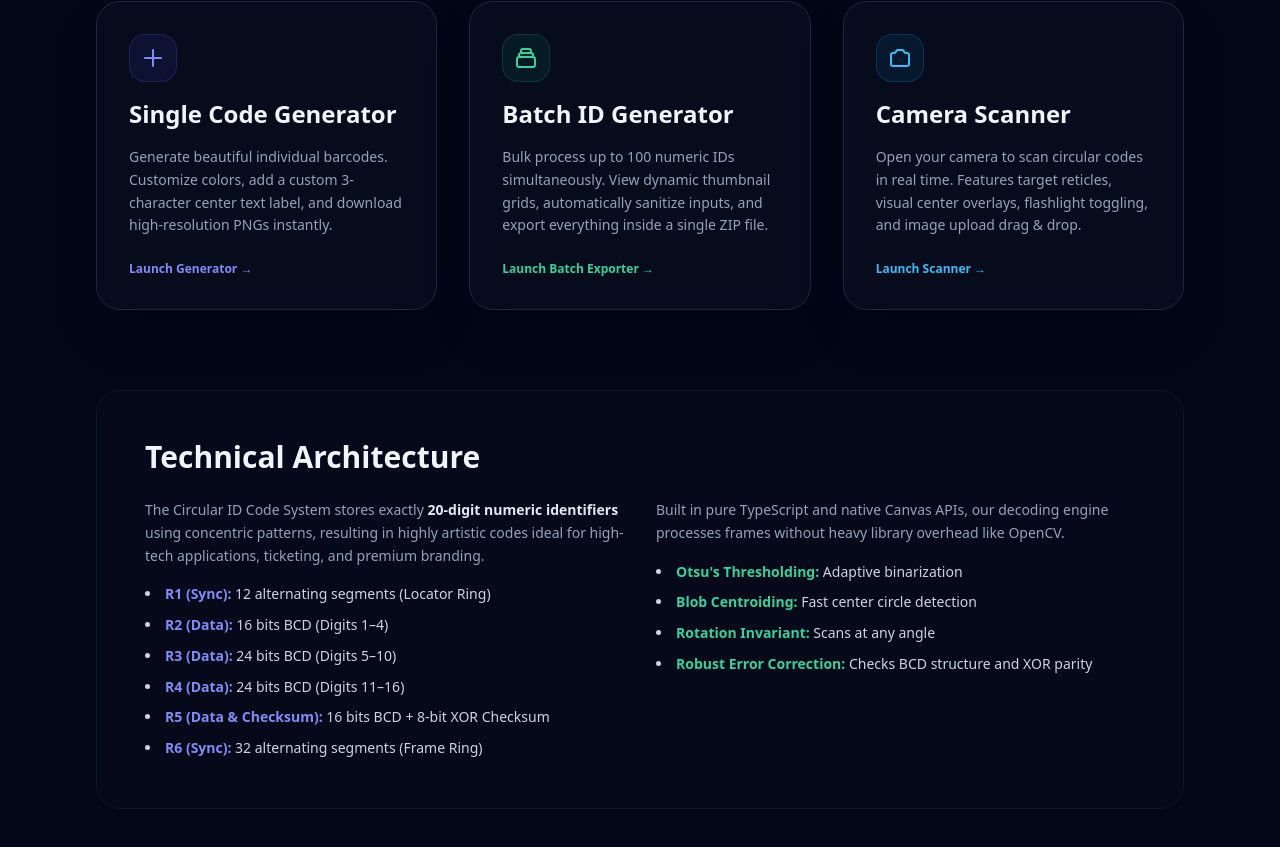
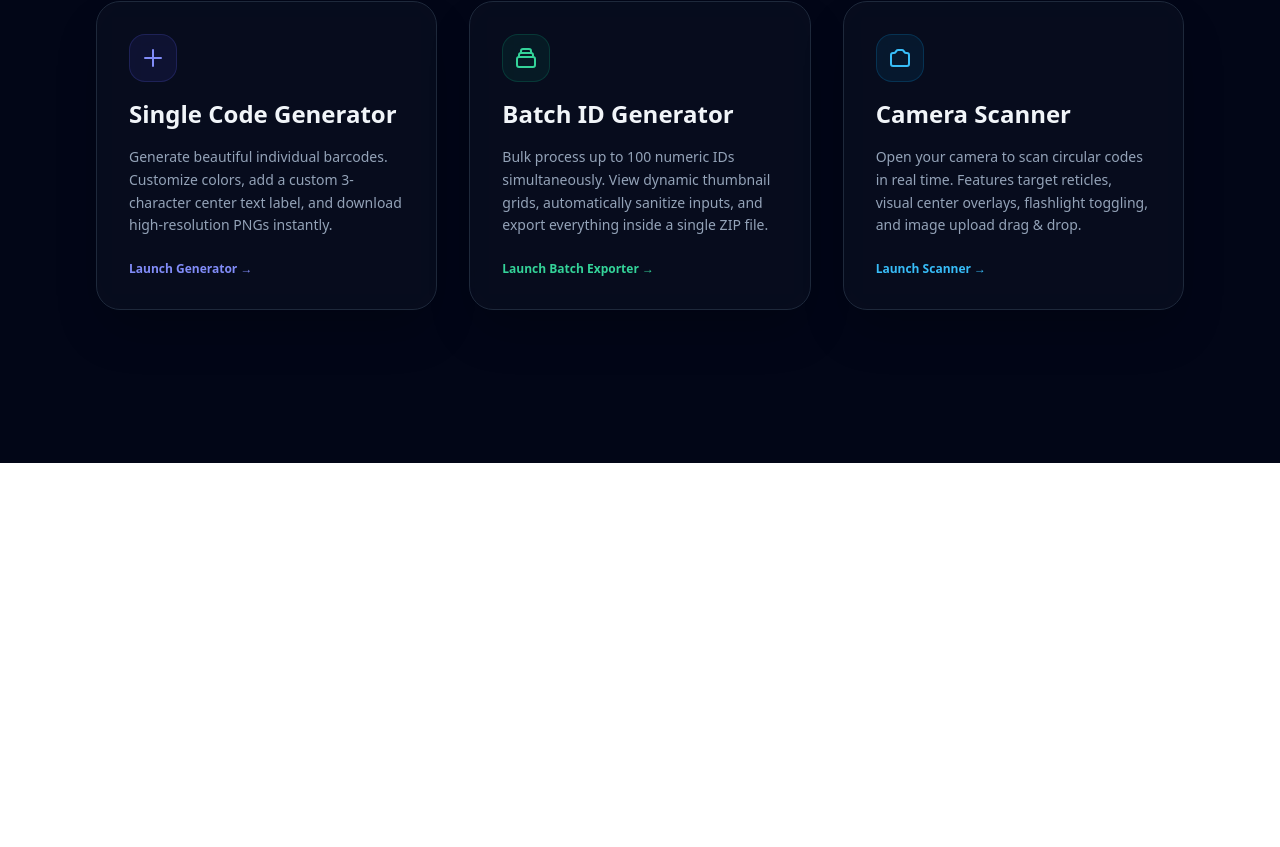
Before and after one commit to developerkunalonline/quanta-qr, a Next.js app in the folder apps/web/: page / in a window 1280 px wide. Shown: the part 337-1184 px from the top of the page. After the commit the page ends 800 px from the top, so only its background shows below. Built offline with nearby package versions, Linux system fonts and the light colour scheme.

Commit message:
design: rename system to Quanta QR and simplify home page layout to present exactly three options with zero clutter

```diff
--- a/apps/web/app/page.tsx
+++ b/apps/web/app/page.tsx
@@ -15,7 +15,7 @@
             Proprietary Barcode Format
           </div>
           <h1 className="text-5xl sm:text-6xl font-extrabold tracking-tight bg-gradient-to-r from-white via-slate-200 to-slate-400 bg-clip-text text-transparent">
-            Circular ID Code System
+            Quanta QR
           </h1>
           <p className="text-lg sm:text-xl text-slate-400 leading-relaxed">
             An advanced, aesthetically stunning concentric ring barcode codec. Fast encoding, high-density storage, error checking, and real-time camera scanning.
@@ -23,7 +23,7 @@
         </header>
 
         {/* Action Modules */}
-        <div className="grid grid-cols-1 md:grid-cols-3 gap-8 mb-20">
+        <div className="grid grid-cols-1 md:grid-cols-3 gap-8">
           {/* Module 1: Single Generator */}
           <Link href="/generate" className="group">
             <div className="h-full bg-slate-900/40 backdrop-blur-xl border border-slate-800 rounded-3xl p-8 hover:border-indigo-500/50 hover:bg-slate-900/60 shadow-2xl transition-all duration-300 flex flex-col justify-between space-y-6">
@@ -90,39 +90,6 @@
             </div>
           </Link>
         </div>
-
-        {/* Technical Specification Section */}
-        <section className="bg-slate-900/20 border border-slate-900 rounded-3xl p-8 sm:p-12 shadow-inner">
-          <h2 className="text-3xl font-bold mb-6 text-slate-100 text-center md:text-left">
-            Technical Architecture
-          </h2>
-          <div className="grid grid-cols-1 md:grid-cols-2 gap-8 text-sm text-slate-400 leading-relaxed">
-            <div className="space-y-4">
-              <p>
-                The Circular ID Code System stores exactly <strong className="text-slate-200">20-digit numeric identifiers</strong> using concentric patterns, resulting in highly artistic codes ideal for high-tech applications, ticketing, and premium branding.
-              </p>
-              <ul className="list-disc list-inside space-y-2 text-slate-300">
-                <li><strong className="text-indigo-400">R1 (Sync):</strong> 12 alternating segments (Locator Ring)</li>
-                <li><strong className="text-indigo-400">R2 (Data):</strong> 16 bits BCD (Digits 1–4)</li>
-                <li><strong className="text-indigo-400">R3 (Data):</strong> 24 bits BCD (Digits 5–10)</li>
-                <li><strong className="text-indigo-400">R4 (Data):</strong> 24 bits BCD (Digits 11–16)</li>
-                <li><strong className="text-indigo-400">R5 (Data & Checksum):</strong> 16 bits BCD + 8-bit XOR Checksum</li>
-                <li><strong className="text-indigo-400">R6 (Sync):</strong> 32 alternating segments (Frame Ring)</li>
-              </ul>
-            </div>
-            <div className="space-y-4">
-              <p>
-                Built in pure TypeScript and native Canvas APIs, our decoding engine processes frames without heavy library overhead like OpenCV.
-              </p>
-              <ul className="list-disc list-inside space-y-2 text-slate-300">
-                <li><strong className="text-emerald-400">Otsu's Thresholding:</strong> Adaptive binarization</li>
-                <li><strong className="text-emerald-400">Blob Centroiding:</strong> Fast center circle detection</li>
-                <li><strong className="text-emerald-400">Rotation Invariant:</strong> Scans at any angle</li>
-                <li><strong className="text-emerald-400">Robust Error Correction:</strong> Checks BCD structure and XOR parity</li>
-              </ul>
-            </div>
-          </div>
-        </section>
       </div>
     </div>
   );
```
